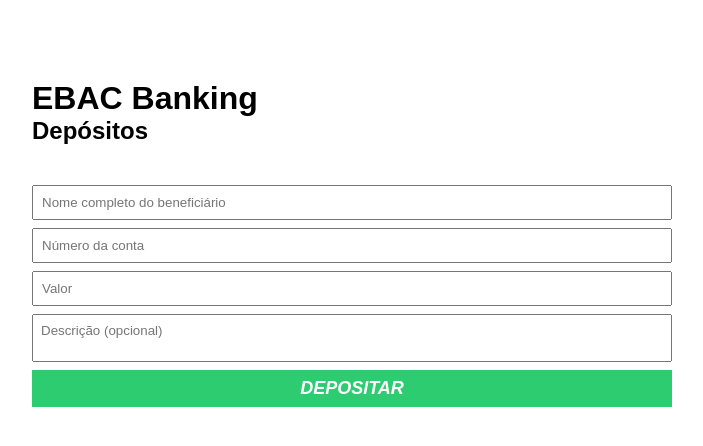
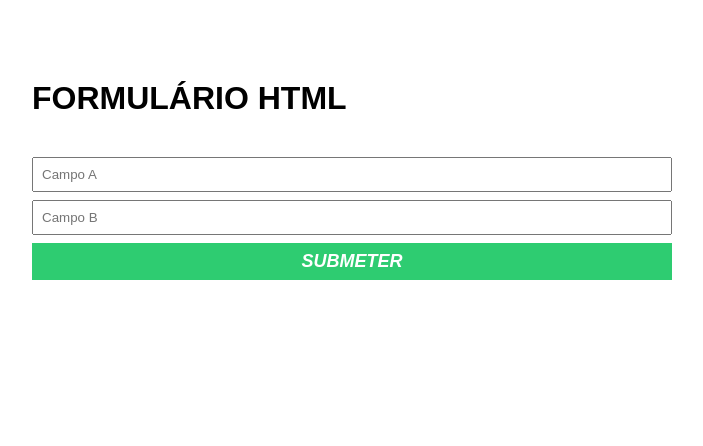
Before and after one commit to Phellypek/EBAC, a plain HTML site: page PROJETO 2 - JAVASCRIPT/INDEX.HTML in a window 1280 px wide. Shown: the whole page, without its empty margins (288-991 px from the left). Drawn offline with Linux system fonts and the light colour scheme.

Commit message:
PRIMEIRAS ALTERAÇÕES
Adequei o Código fonte ao que estaria sendo solicitado no exercício, adequando para dois campos e um botão "submeter"

```diff
--- a/PROJETO 2 - JAVASCRIPT/INDEX.HTML
+++ b/PROJETO 2 - JAVASCRIPT/INDEX.HTML
@@ -9,14 +9,12 @@
 </head>
 <body>
     <div class="container">
-        <h1>EBAC Banking</h1>
-        <h2>Depósitos</h2>
+        <h1>FORMULÁRIO HTML</h1>
+
         <form>
-            <input type="text" required placeholder="Nome completo do beneficiário" />
-            <input type="number" required placeholder="Número da conta" />
-            <input type="number" required placeholder="Valor" />
-            <textarea placeholder="Descrição (opcional)"></textarea>
-            <button type="submit">Depositar</button>
+            <input type="number" required placeholder="Campo A"/>
+            <input type="number" required placeholder="Campo B" />
+            <button type="submit">Submeter</button>
         </form>
     </div>
 </body>
```
